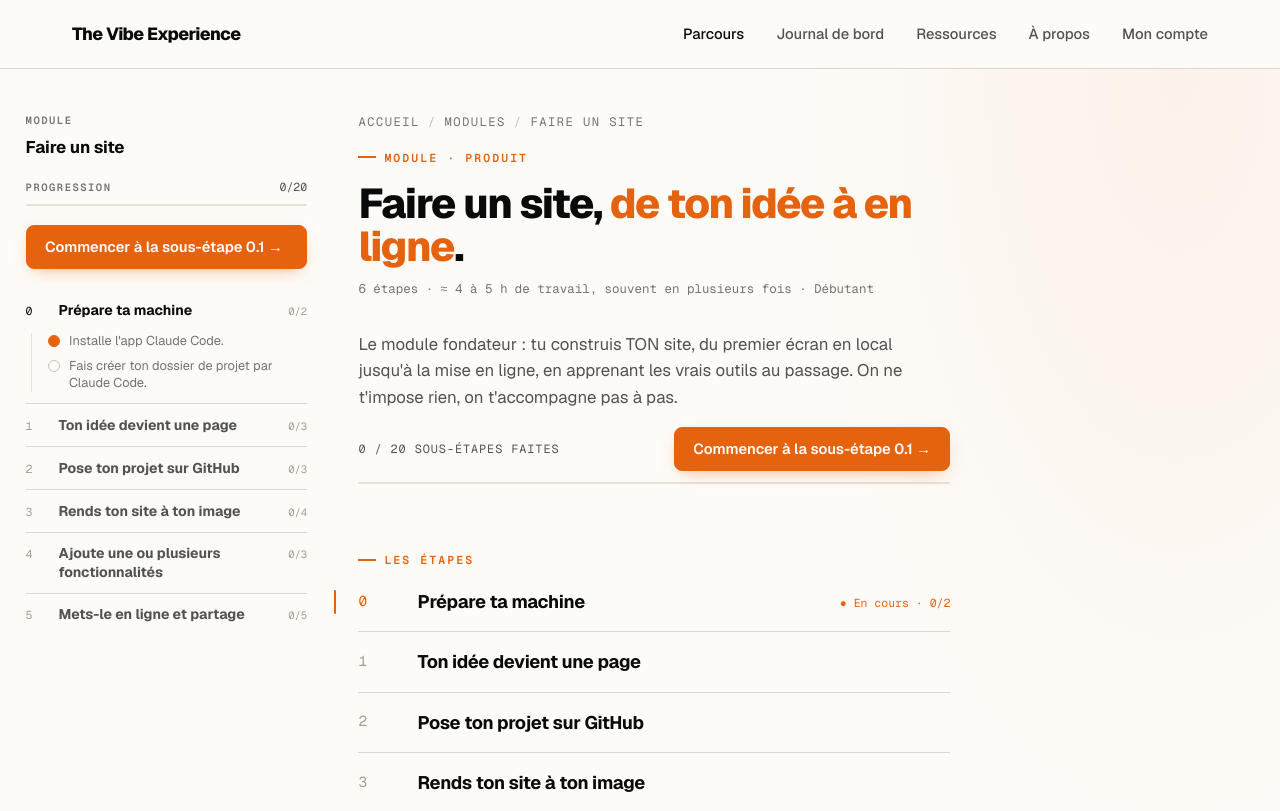
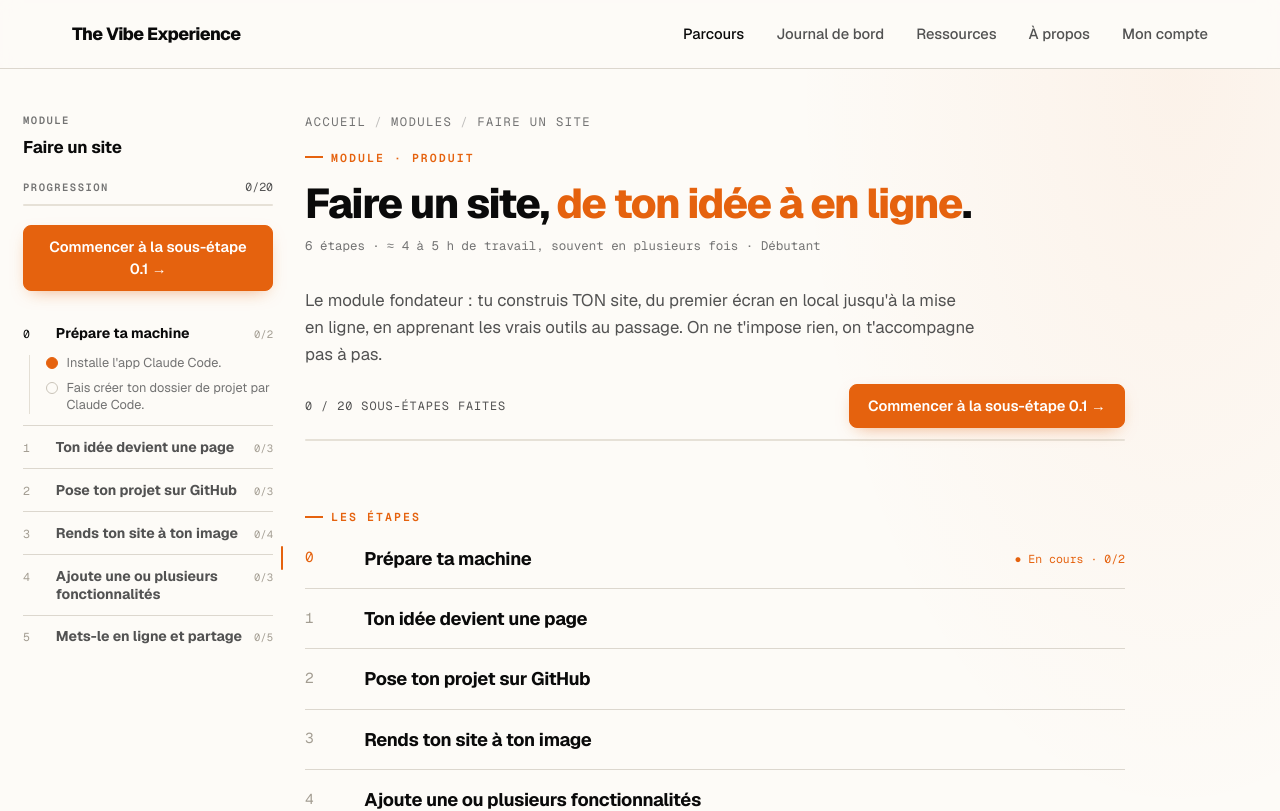
Before and after one commit to The-Vibe-Company/the-vibe-experience, a Next.js app: page /module in a window 1280 px wide. Shown: the top 811 px of the page. Built offline with nearby package versions, Linux system fonts and the light colour scheme; no server answers.

Commit message:
fix(module): preserve main step width with side notes

```diff
--- a/src/app/globals.css
+++ b/src/app/globals.css
@@ -115,12 +115,12 @@ a { color: inherit; text-decoration: none; }
 .etape-section { background: radial-gradient(50% 60% at 92% 0%, rgba(229,98,14,0.06), rgba(253,251,247,0) 60%); }
 .etape-shell {
   width: 100%;
-  max-width: 1440px;
+  max-width: 1600px;
   margin: 0;
-  padding: 2.75rem clamp(1.25rem, 4vw, 3.5rem) 5rem clamp(1rem, 2vw, 1.75rem);
+  padding: 2.75rem clamp(1rem, 2vw, 2rem) 5rem clamp(1rem, 1.8vw, 1.75rem);
   display: grid;
-  grid-template-columns: clamp(270px, 22vw, 320px) minmax(0, 820px) minmax(0, 1fr);
-  column-gap: clamp(2.5rem, 4vw, 4.5rem);
+  grid-template-columns: clamp(250px, 18vw, 290px) minmax(0, 820px) minmax(220px, 1fr);
+  column-gap: clamp(1.5rem, 2.5vw, 2.25rem);
   align-items: start;
 }
 .ecol {
@@ -135,7 +135,7 @@ a { color: inherit; text-decoration: none; }
 .ecol > * { grid-column: 1; min-width: 0; }
 .ecol .se-list { grid-column: 1 / -1; }
 .ecol .etape-obj { color: var(--muted); font-size: 1.05rem; line-height: 1.6; max-width: 42rem; margin-top: 1rem; }
-@media (max-width: 1180px) {
+@media (max-width: 1399px) {
   .ecol { grid-template-columns: minmax(0, 820px); }
   .ecol .se-list { grid-column: 1; }
 }
@@ -421,7 +421,7 @@ a { color: inherit; text-decoration: none; }
 .se-tog { font-family: var(--font-geist-mono), monospace; font-size: 1rem; color: var(--muted-2); flex: none; }
 .se-panel { padding: .1rem 0 1.7rem 3.5rem; display: flex; flex-direction: column; gap: 1.2rem; animation: rise .18s ease; }
 .se-panel-layout { display: grid; grid-template-columns: minmax(0, 1fr); gap: 1.2rem; align-items: start; }
-.se-panel-layout.has-side { grid-template-columns: minmax(0, 680px) minmax(230px, 1fr); column-gap: clamp(1.4rem, 2.4vw, 2.6rem); }
+.se-panel-layout.has-side { grid-template-columns: minmax(0, calc(820px - 3.5rem)) minmax(220px, 1fr); column-gap: clamp(1.4rem, 2.4vw, 2.6rem); }
 .se-main, .se-aside { min-width: 0; display: flex; flex-direction: column; gap: 1.2rem; }
 .se-aside {
   border-left: 1px solid var(--border);
@@ -433,7 +433,7 @@ a { color: inherit; text-decoration: none; }
 .se-aside .se-ex li,
 .se-aside .se-quote p { font-size: .88rem; line-height: 1.55; }
 .se-aside .se-quote { border-left-color: var(--border-strong); padding-left: 14px; }
-@media (max-width: 1180px) {
+@media (max-width: 1399px) {
   .se-panel-layout.has-side { grid-template-columns: 1fr; }
   .se-aside { border-left: none; border-top: 1px solid var(--border); padding: 1rem 0 0; }
 }
```
